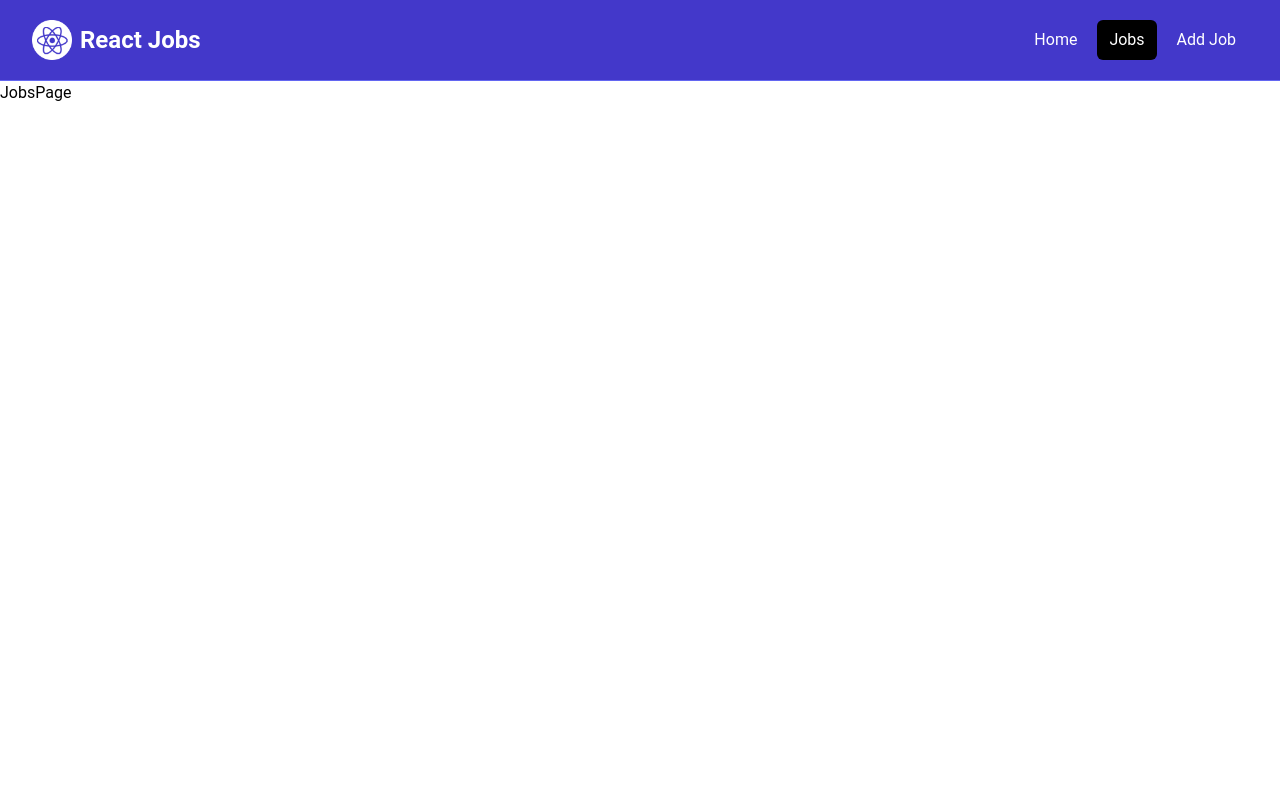
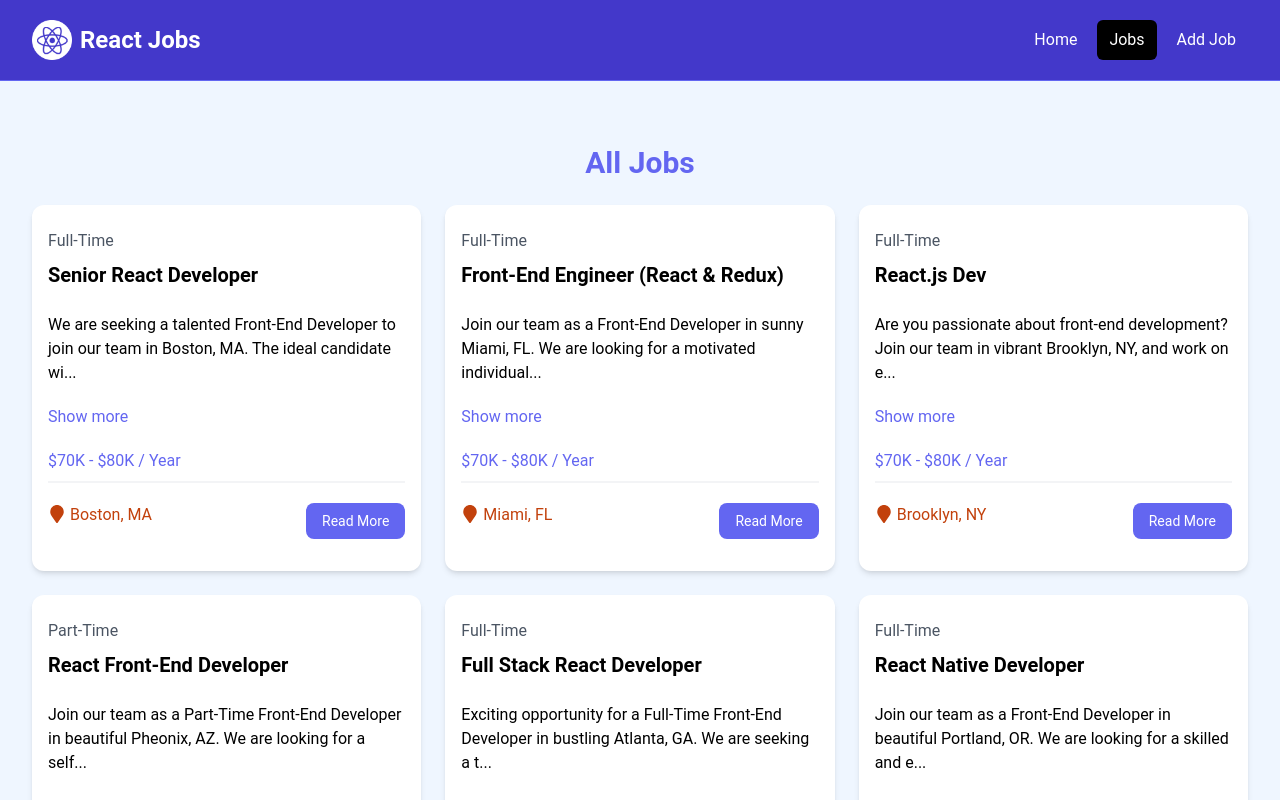
Before and after one commit to javierlona/learning-react-crash-course, a React (Vite) app: page /jobs in a window 1280 px wide. Shown: the top 800 px of the page. Built offline with nearby package versions, Linux system fonts and the light colour scheme.

Commit message:
Conditional rendering

```diff
--- a/src/components/JobListings.tsx
+++ b/src/components/JobListings.tsx
@@ -2,16 +2,16 @@
 import JobListing from "./JobListing";
 import jobs from "../jobs.json";
 
-const JobListings = () => {
-  const recentJobs = jobs.slice(0, 3);
+const JobListings = ({ isHome = false }) => {
+  const jobListings = isHome ? jobs.slice(0, 3) : jobs;
   return (
     <section className="bg-blue-50 px-4 py-10">
       <div className="container-xl lg:container m-auto">
         <h2 className="text-3xl font-bold text-indigo-500 mb-6 text-center">
-          Browse Jobs
+          {isHome ? "Featured Jobs" : "All Jobs"}
         </h2>
         <div className="grid grid-cols-1 md:grid-cols-3 gap-6">
-          {recentJobs.map((job) => (
+          {jobListings.map((job) => (
             <JobListing key={job.id} job={job} />
           ))}
         </div>
--- a/src/pages/HomePage.tsx
+++ b/src/pages/HomePage.tsx
@@ -12,7 +12,7 @@
         subtitle="Find the React job that fits your skills set"
       />
       <HomeCards />
-      <JobListings />
+      <JobListings isHome={true} />
       <ViewAllJobs />
     </>
   );
--- a/src/pages/JobsPage.tsx
+++ b/src/pages/JobsPage.tsx
@@ -1,7 +1,12 @@
 import React from "react";
+import JobListings from "../components/JobListings";
 
 const JobsPage = () => {
-  return <div>JobsPage</div>;
+  return (
+    <section className="bg-blue-50 px-4 py-6">
+      <JobListings />
+    </section>
+  );
 };
 
 export default JobsPage;
```
